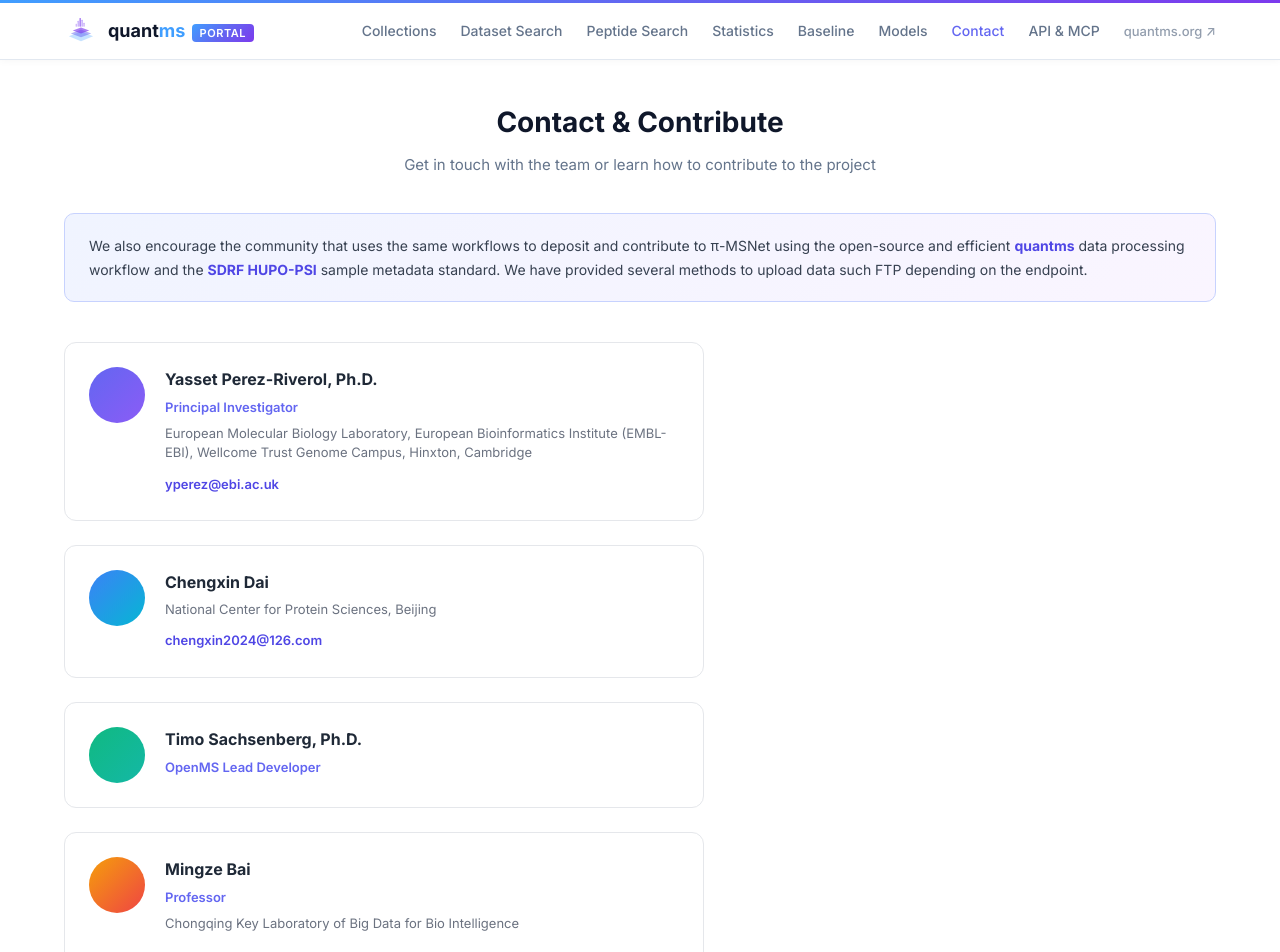
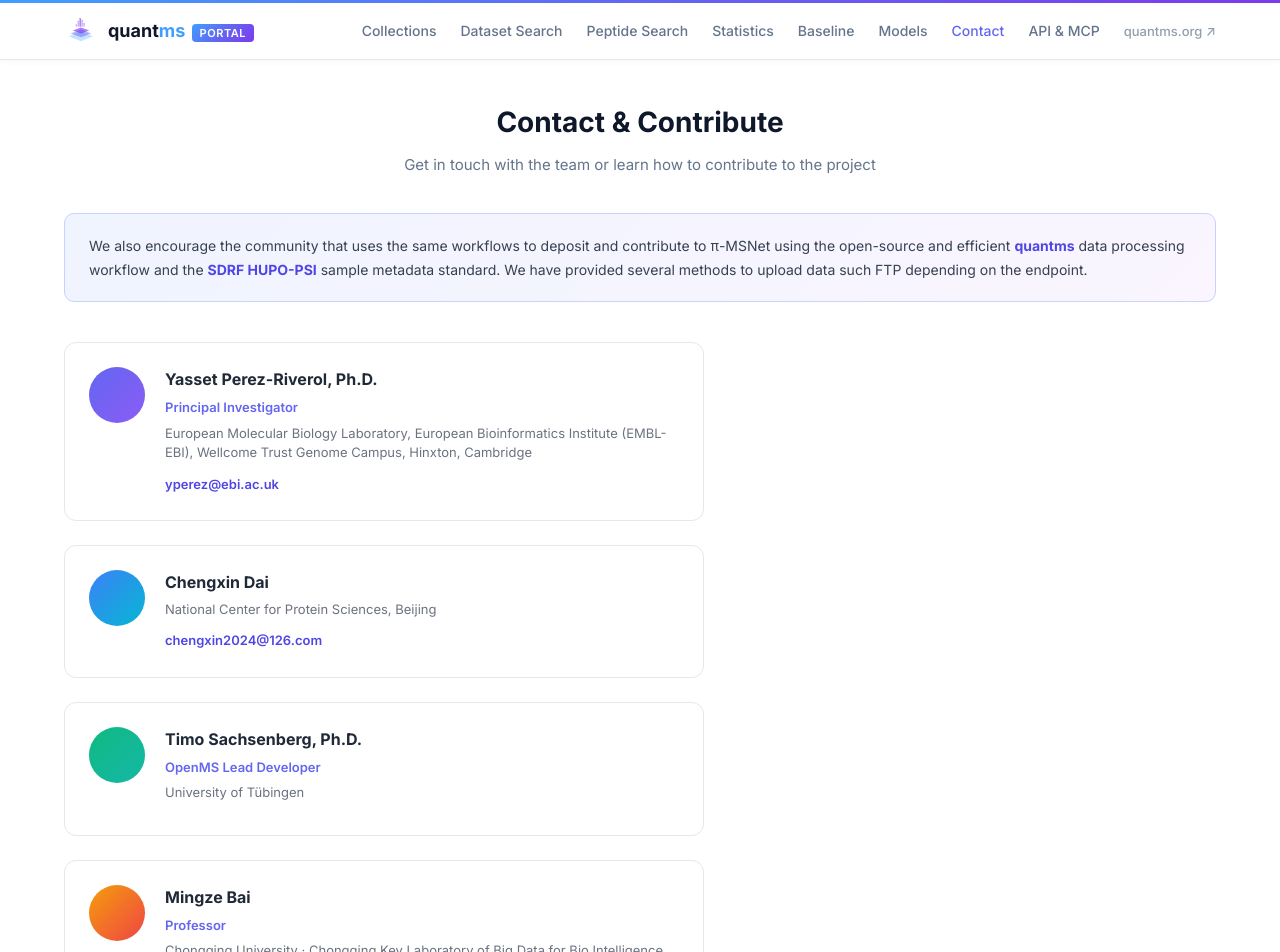
Before and after one commit to bigbio/quantms-portal, a Vue app in the folder frontend/: page /contact in a window 1280 px wide. Shown: the top 952 px of the page. Built offline with nearby package versions, Linux system fonts and the light colour scheme; no server answers.

Commit message:
Add university affiliations for Timo Sachsenberg and Mingze Bai

```diff
--- a/frontend/src/views/Contact.vue
+++ b/frontend/src/views/Contact.vue
@@ -54,6 +54,7 @@
           <div class="contact-info">
             <h3>Timo Sachsenberg, Ph.D.</h3>
             <p class="contact-title">OpenMS Lead Developer</p>
+            <p class="contact-org">University of Tübingen</p>
           </div>
         </div>
 
@@ -63,7 +64,8 @@
             <h3>Mingze Bai</h3>
             <p class="contact-title">Professor</p>
             <p class="contact-org">
-              Chongqing Key Laboratory of Big Data for Bio Intelligence
+              Chongqing University · Chongqing Key Laboratory of Big Data for
+              Bio Intelligence
             </p>
           </div>
         </div>
```
